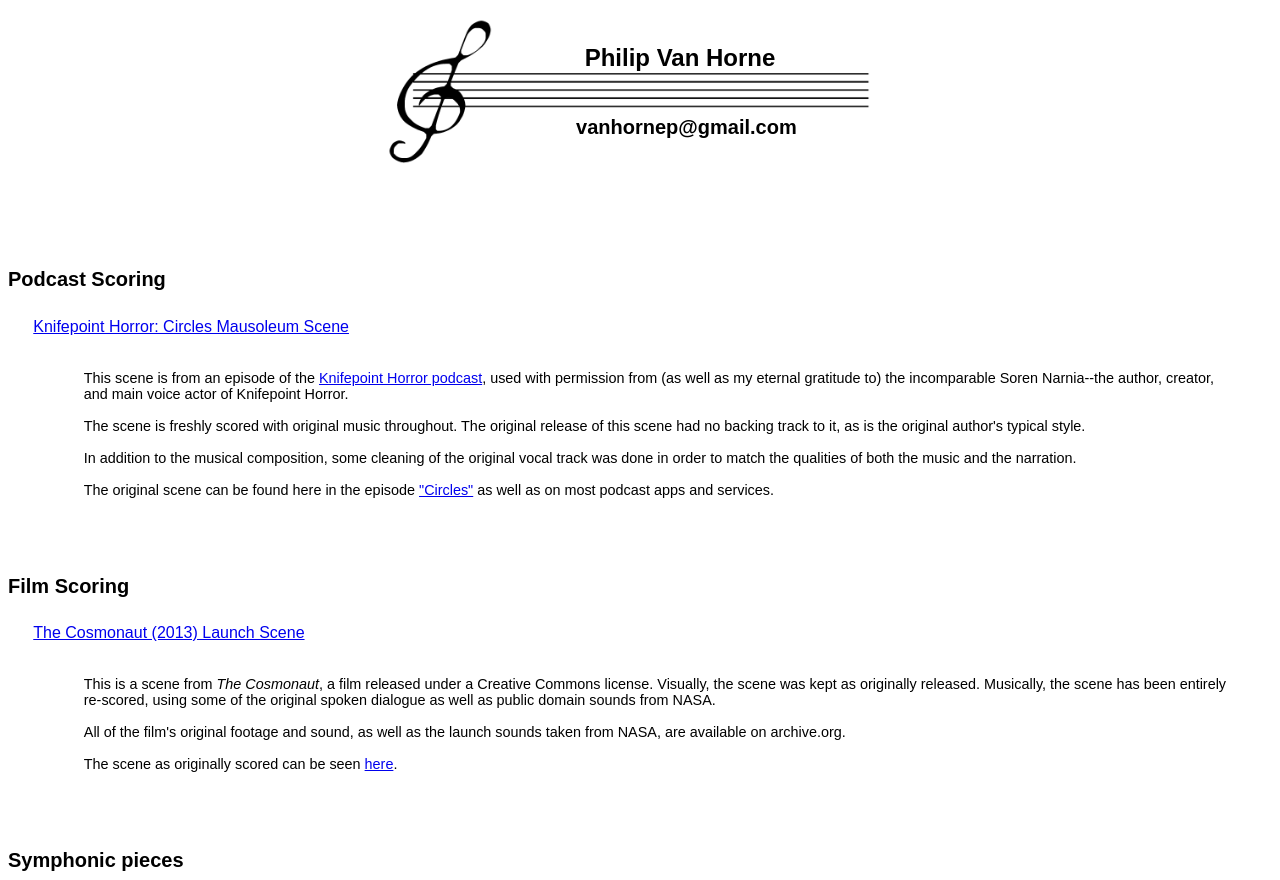
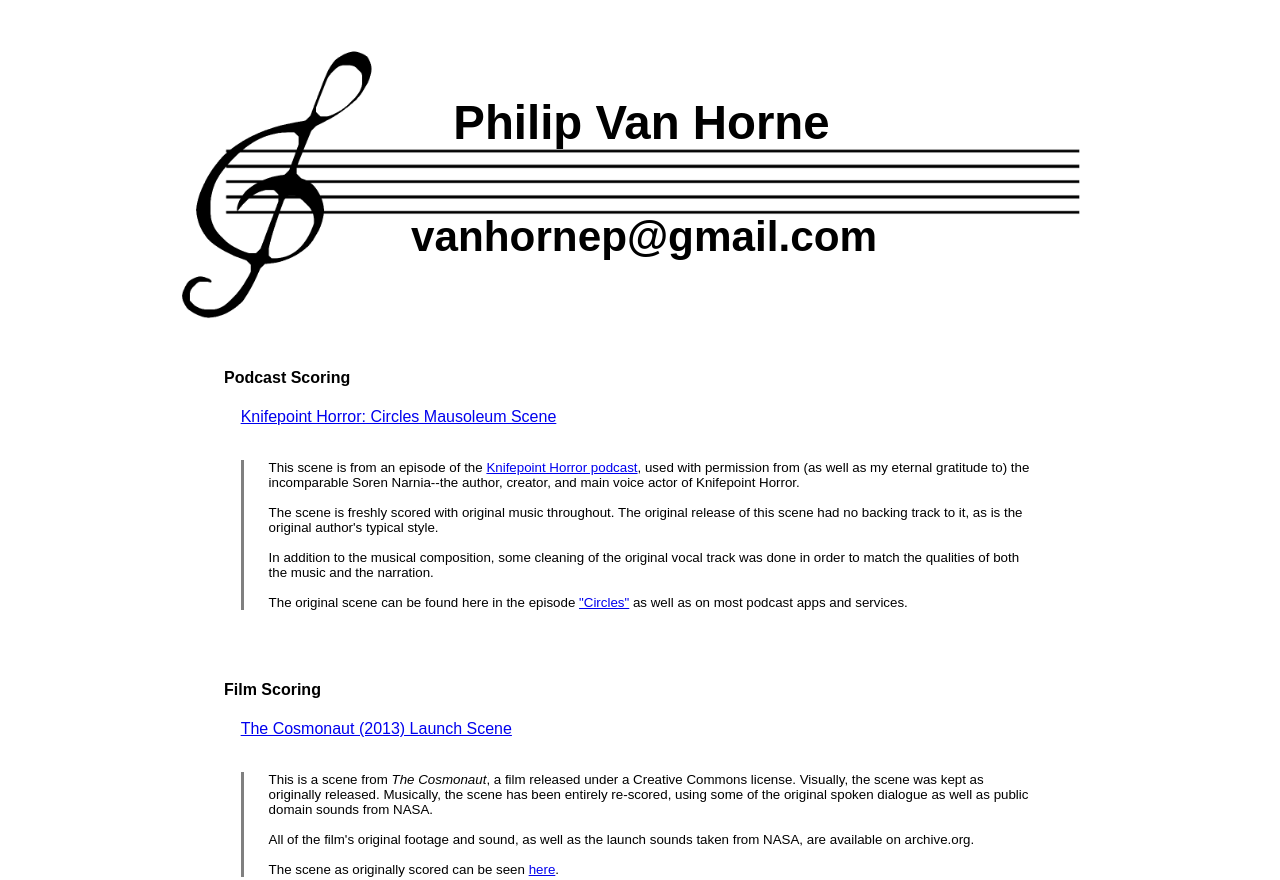
Before and after one commit to vanhornep/vanhornep.github.io, a plain HTML site: page index.html in a window 1280 px wide. Shown: the top 880 px of the page. Drawn offline with Linux system fonts and the light colour scheme.

Commit message:
Update index.html

```diff
--- a/index.html
+++ b/index.html
@@ -1,107 +1,86 @@
-
 <html>
+<meta name="viewport" content="width=device-width, initial-scale=1.0">
 
 <head>
 
 	<style>
-
-	h1
-		{
+		h1 {
 			text-align: center;
 		}
 
-	h2
-		{
-			text-align: center;
+
+		h4 {
+			text-align: left;
 			font-family: Arial, Helvetica, sans-serif;
-			text-shadow: 1px 1px 0px white;
-			text-shadow: -1px -1px 0px white;
-			font-size: 150%;
 		}
 
-	h3
-		{
-			text-align: center;
-			font-family: Arial, Helvetica, sans-serif;
-			text-shadow: 1 px 1 px 0px white;
-			text-shadow: -1 px -1 px 0px white;
-			font-size: 125%;
-		}
-
-	h4
-		{
-			text-align: left;
-			font-family: Arial, Helvetica, sans-serif;
-			font-size: 1.25rem;
-		}
-
-	p
-		{
+		p {
 			margin-left: 2%;
 			font-family: Arial, Helvetica, sans-serif;
 		}
 
-	p.b
-		{
-			width: 90vw;
-			padding-inline: 4%;
-			font-size: 0.9rem;
+		p.b {
+			padding-inline: 3%;
+			border-style: none none none solid;
+			border-color: gray;
+			font-size: 10pt;
 		}
 
-	.container
-		{
+		p.c {
+			text-align: center;
+			font-size: 9pt;
+		}
+
+		.container {
+			width: 75%;
+			max-width: 1100px;
+			margin: auto;
 			position: relative;
 			text-align: center;
-			margin-right: 1vw;
-			margin-top: 1%;
+			color: black;
+			font-family: Arial, sans-serif;
+			font-weight: 600;
 		}
 
-	.top
-		{
+		.top {
 			position: absolute;
-			top: 3%;
-			width: 105%;
-			text-align: justify;
+			top: 20%;
+			right: 30%;
+			font-size: 3.7vw;
 		}
 
-	.bottom
-		{
+		.bottom {
 			position: absolute;
-			top: 12%;
-			width: 106%;
-			text-align: justify;
+			top: 60%;
+			right: 25%;
+			font-size: 3.3vw;
 		}
 
-	.container2
-		{
-			width: 90vw;
-			font-size: 0.93rem;
+		.paratainer {
+			width: 65vw;
+			margin: auto;
+			position: relative;
+			top: -7%;
 		}
 
+		body {
+			background-color: white;
+		}
 	</style>
 
 </head>
 
 <body style="background-color: white;">
+	<p style="padding-top: 1%;"></p>
 	<div class="container">
-		<img src="treble_clef.png" height=20%>
+		<img src="treble_clef.png" style="width:100%;">
+		<div class="top">Philip Van Horne</div>
+		<div class="bottom">vanhornep@gmail.com</div>
 	</div>
-
-	<div class="top">
-		<h2>
-			Philip Van Horne
-		</h2>
-	</div>
-
-	<div class="bottom">
-		<h3>
-			vanhornep@gmail.com
-		</h3>
-	</div>
-
 
 	<br> <br> <br> <br>
 
+	<div class="paratainer">
 		<h4>
 			Podcast Scoring
 		</h4>
@@ -112,13 +91,21 @@
 		</p>
 
 		<p class="b">
-		This scene is from an episode of the <a href="https://knifepointhorror.libsyn.com/">Knifepoint Horror podcast</a>, used with permission from (as well as my eternal gratitude to) the incomparable Soren Narnia--the author, creator, and main voice actor of Knifepoint Horror.<br><br>
+			This scene is from an episode of the <a href="https://knifepointhorror.libsyn.com/">Knifepoint Horror
+				podcast</a>, used with permission from (as well as my eternal gratitude to) the incomparable Soren
+			Narnia--the author, creator, and main voice actor of Knifepoint Horror.<br><br>
 
-		The scene is freshly scored with original music throughout. The original release of this scene had no backing track to it, as is the original author's typical style.<br><br>
+			The scene is freshly scored with original music throughout. The original release of this scene had no
+			backing
+			track to it, as is the original author's typical style.<br><br>
 
-		In addition to the musical composition, some cleaning of the original vocal track was done in order to match the qualities of both the music and the narration.<br><br>
+			In addition to the musical composition, some cleaning of the original vocal track was done in order to match
+			the
+			qualities of both the music and the narration.<br><br>
 
-		The original scene can be found here in the episode <a href="https://knifepointhorror.libsyn.com/circles">"Circles"</a> as well as on most podcast apps and services.
+			The original scene can be found here in the episode <a
+				href="https://knifepointhorror.libsyn.com/circles">"Circles"</a> as well as on most podcast apps and
+			services.
 		</p>
 
 		<br> <br>
@@ -133,9 +120,14 @@
 		</p>
 
 		<p class="b">
-		This is a scene from <i>The Cosmonaut</i>, a film released under a Creative Commons license. Visually, the scene was kept as originally released. Musically, the scene has been entirely re-scored, using some of the original spoken dialogue as well as public domain sounds from NASA.<br><br>
+			This is a scene from <i>The Cosmonaut</i>, a film released under a Creative Commons license. Visually, the
+			scene
+			was kept as originally released. Musically, the scene has been entirely re-scored, using some of the
+			original
+			spoken dialogue as well as public domain sounds from NASA.<br><br>
 
-		All of the film's original footage and sound, as well as the launch sounds taken from NASA, are available on archive.org. <BR><BR>
+			All of the film's original footage and sound, as well as the launch sounds taken from NASA, are available on
+			archive.org. <BR><BR>
 
 			The scene as originally scored can be seen <a href="https://youtu.be/eSHSoo7uD6I&t=3967s">here</a>.
 		</p>
@@ -152,14 +144,31 @@
 		</p>
 
 		<p class="b">
-		This piece attempts to tell a story through only music. It's a love story, and I was pretty happy with how it came out. Two themes, represented most often by specific instruments, fall in love, grow together, grow apart, and ultimately reconcile. The themes weave together and perform calls-and-responses as they interact to tell the story. <br> <br>
+			This piece attempts to tell a story through only music. It's a love story, and I was pretty happy with how
+			it
+			came out. Two themes, represented most often by specific instruments, fall in love, grow together, grow
+			apart,
+			and ultimately reconcile. The themes weave together and perform calls-and-responses as they interact to tell
+			the
+			story. <br> <br>
 
-		The idea itself is I guess, sort of inspired by, or at least derived from <i>Peter and the Wolf</i>. Pieces like <i>Peter and the Wolf</i> and Holst's <I>The Planets</I> suite are most often referred to as program music or programmatic music. They are also occasionally known as symphonic poems.<br><br>
+			The idea itself is I guess, sort of inspired by, or at least derived from <i>Peter and the Wolf</i>. Pieces
+			like
+			<i>Peter and the Wolf</i> and Holst's <I>The Planets</I> suite are most often referred to as program music
+			or
+			programmatic music. They are also occasionally known as symphonic poems.<br><br>
 
-		However, Holst described <i>The Planets</i> as a "series of mood pictures," which is the description I think I like best.
+			However, Holst described <i>The Planets</i> as a "series of mood pictures," which is the description I think
+			I
+			like best.
 		</p>
 
 		<br> <br>
+
+		<p class="c">
+			<a href="mailto:vanhornep@gmail.com">Click here to email me</a>
+		</p>
+
 
 		<script>/*
 	 <h4>
@@ -169,9 +178,13 @@
 	 <p>
 		 Blah blah links and descriptions
 	 </p>
+
+
   */</script>
 
+	</div>
 	<br> <br>
 
 </body>
+
 </html>
```
Lines whose indentation alone changed are shown as unchanged.
